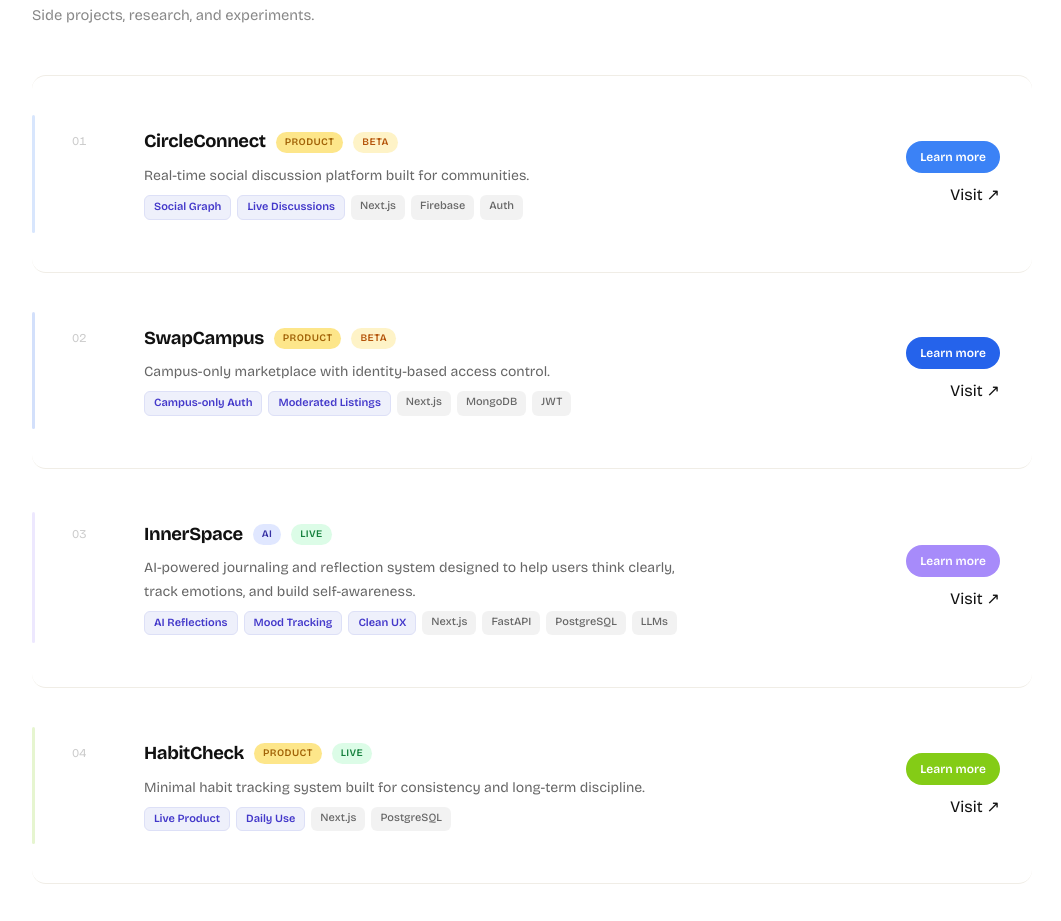
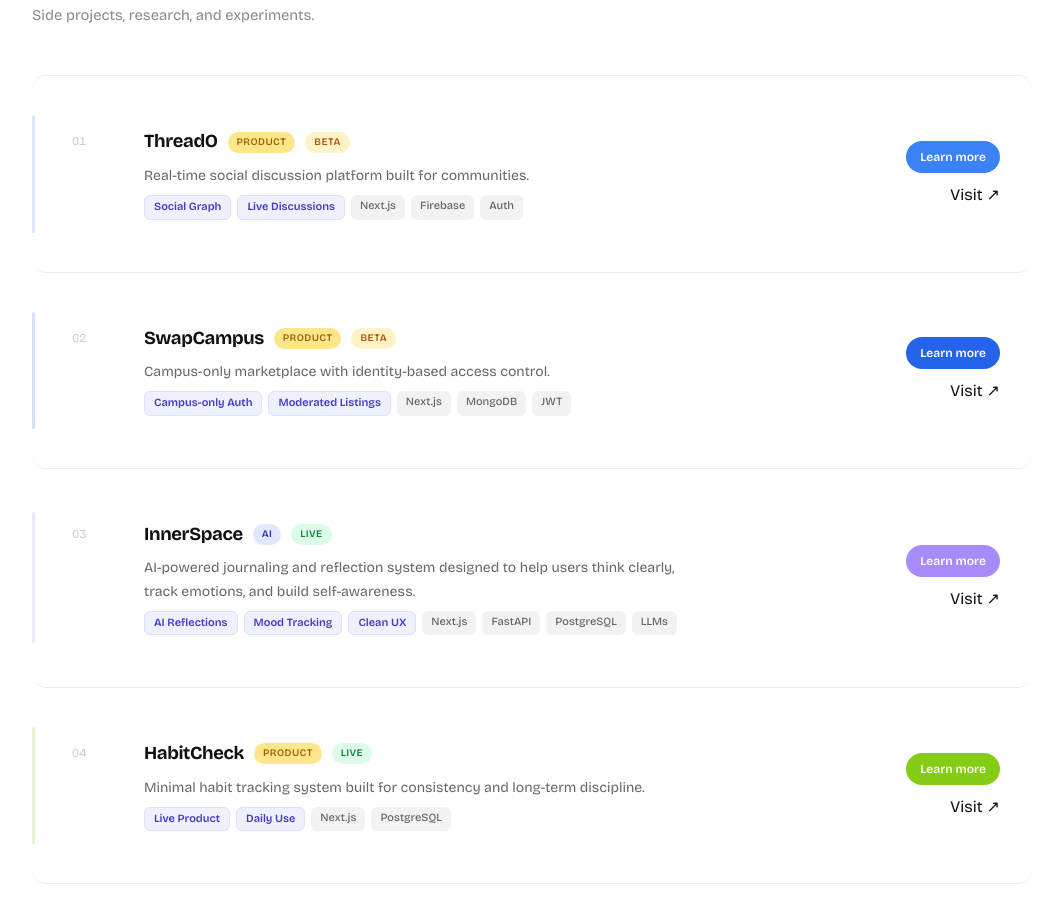
Before and after one commit to manavisharma14/manavi-portfolio, a Next.js app: page / in a window 1280 px wide. Shown: the part 2100-3021 px from the top of the page, without its empty margins (108-1169 px from the left). Built offline with nearby package versions, Linux system fonts and the light colour scheme.

Commit message:
Circleconnect -> threadO

```diff
--- a/src/app/about/page.tsx
+++ b/src/app/about/page.tsx
@@ -102,14 +102,14 @@
     },
   },
   {
-    title: "CircleConnect",
+    title: "ThreadO",
     tag: "product",
     accent: "#3b82f6",
     tech: ["Next.js", "Firebase", "Auth"],
     highlights: ["Social Graph", "Live Discussions"],
     status: "beta",
-    image: "/projects/circleconnect.png",
-    link: "https://circleconnectt.vercel.app/",
+    image: "/projects/threado.png",
+    link: "https://threadoto.vercel.app/",
     description: "Real-time social discussion platform built for communities.",
     details: {
       problem: "Discord is noisy, Reddit is anonymous — there was no middle ground for tight-knit communities to have structured, real-time discussions.",
--- a/src/app/me/page.tsx
+++ b/src/app/me/page.tsx
@@ -79,14 +79,14 @@
 },
 
 {
-  title: "CircleConnect",
+  title: "ThreadO",
   tag: "product",
   accent: "#3b82f6",
   tech: ["Next.js", "Firebase", "Auth"],
   highlights: ["Social Graph", "Live Discussions"],
   status: "beta",
-  image: "/projects/circleconnect.png",
-  link: "https://circleconnectt.vercel.app/",
+  image: "/projects/threado.png",
+  link: "https://threadoto.vercel.app/",
 },
 {
   title: "SwapCampus",
--- a/src/components/HomePage.tsx
+++ b/src/components/HomePage.tsx
@@ -173,15 +173,15 @@
     },
   },
   {
-    title: "CircleConnect",
-    slug: "circleconnect",
+    title: "ThreadO",
+    slug: "threado",
     tag: "product",
     accent: "#3b82f6",
     tech: ["Next.js", "Firebase", "Auth"],
     highlights: ["Social Graph", "Live Discussions"],
     status: "beta",
-    image: "/projects/circleconnect.png",
-    link: "https://circleconnectt.vercel.app/",
+    image: "/projects/threado.png",
+    link: "https://threadoto.vercel.app/",
     description: "Real-time social discussion platform built for communities.",
     details: {
       problem: "Discord is noisy, Reddit is anonymous — there was no middle ground for tight-knit communities to have structured, real-time discussions.",
--- a/src/data/projects.ts
+++ b/src/data/projects.ts
@@ -117,14 +117,14 @@
   },
 },
   {
-    title: "CircleConnect",
+    title: "ThreadO",
     tag: "product",
     accent: "#3b82f6",
     tech: ["Next.js", "Firebase", "Auth"],
     highlights: ["Social Graph", "Live Discussions"],
     status: "beta",
-    image: "/projects/circleconnect.png",
-    link: "https://circleconnectt.vercel.app/",
+    image: "/projects/threado.png",
+    link: "https://threadoto.vercel.app/",
     description: "Real-time social discussion platform built for communities.",
     details: {
       problem:
```
Also changed, not shown: public/projects/beyondcolor.png, public/projects/threado.png (added).
